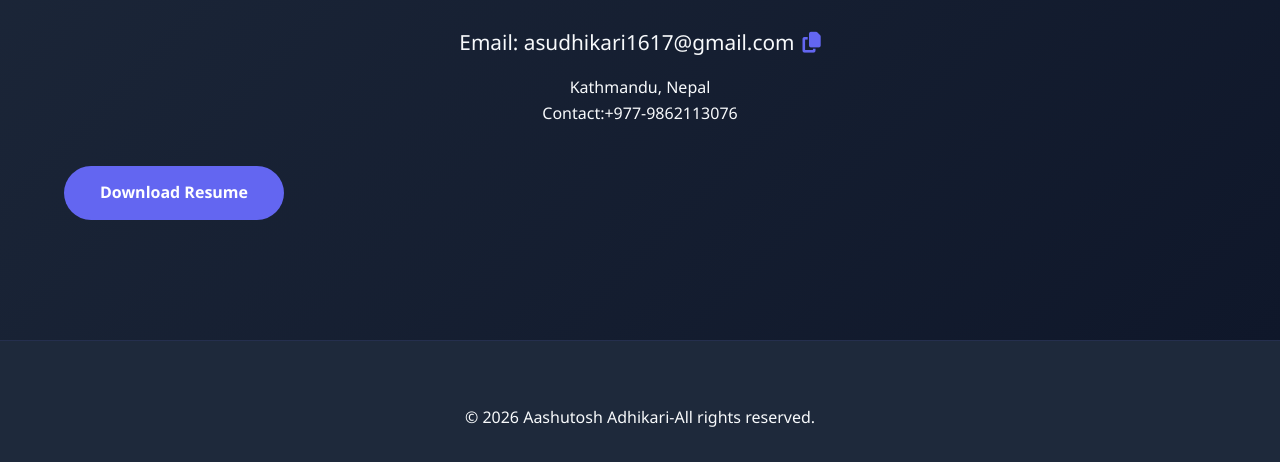
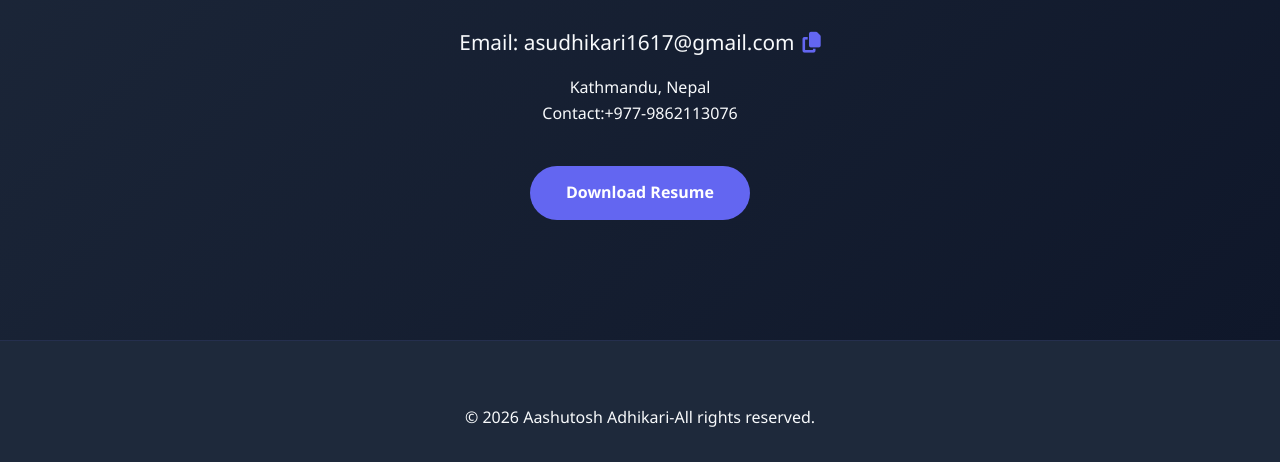
Before and after one commit to adhikariasu2020-design/a, a plain HTML site: page index.html in a window 1280 px wide. Shown: the part 4819-5281 px from the top of the page. Drawn offline with Linux system fonts and the light colour scheme.

Commit message:
Update index.html

```diff
--- a/index.html
+++ b/index.html
@@ -702,7 +702,7 @@
         </div>
         </div>
 
-    <a href="resume.pdf" download style="display:inline-block; margin-top:40px; padding:14px 36px; background:var(--primary); color:white; border-radius:50px; text-decoration:none; font-weight:600;">Download Resume</a>
+   <center><a href="resume.pdf" download style="display:inline-block; margin-top:40px; padding:14px 36px; background:var(--primary); color:white; border-radius:50px; text-decoration:none; font-weight:600;">Download Resume</a></center>
   </div>
     </section>
 
```
